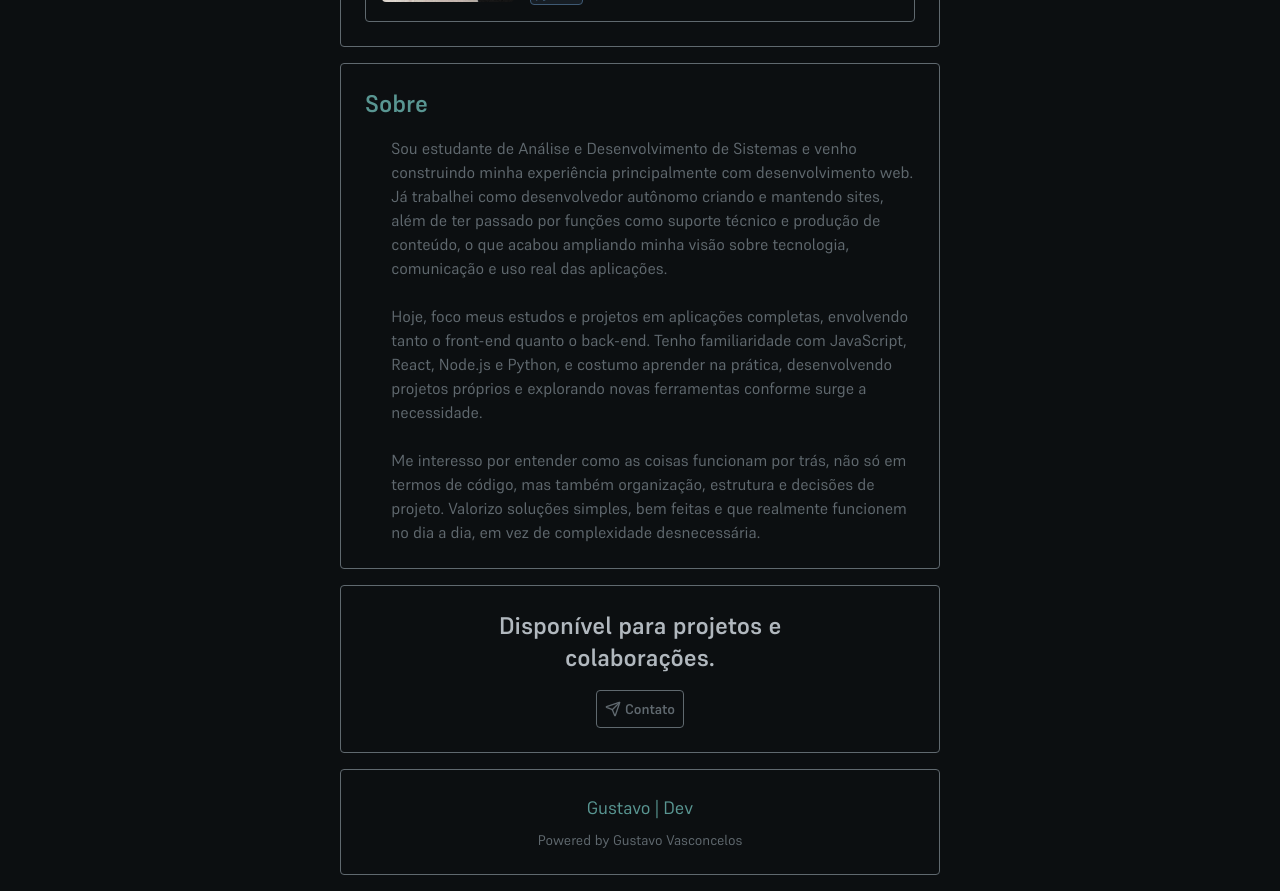
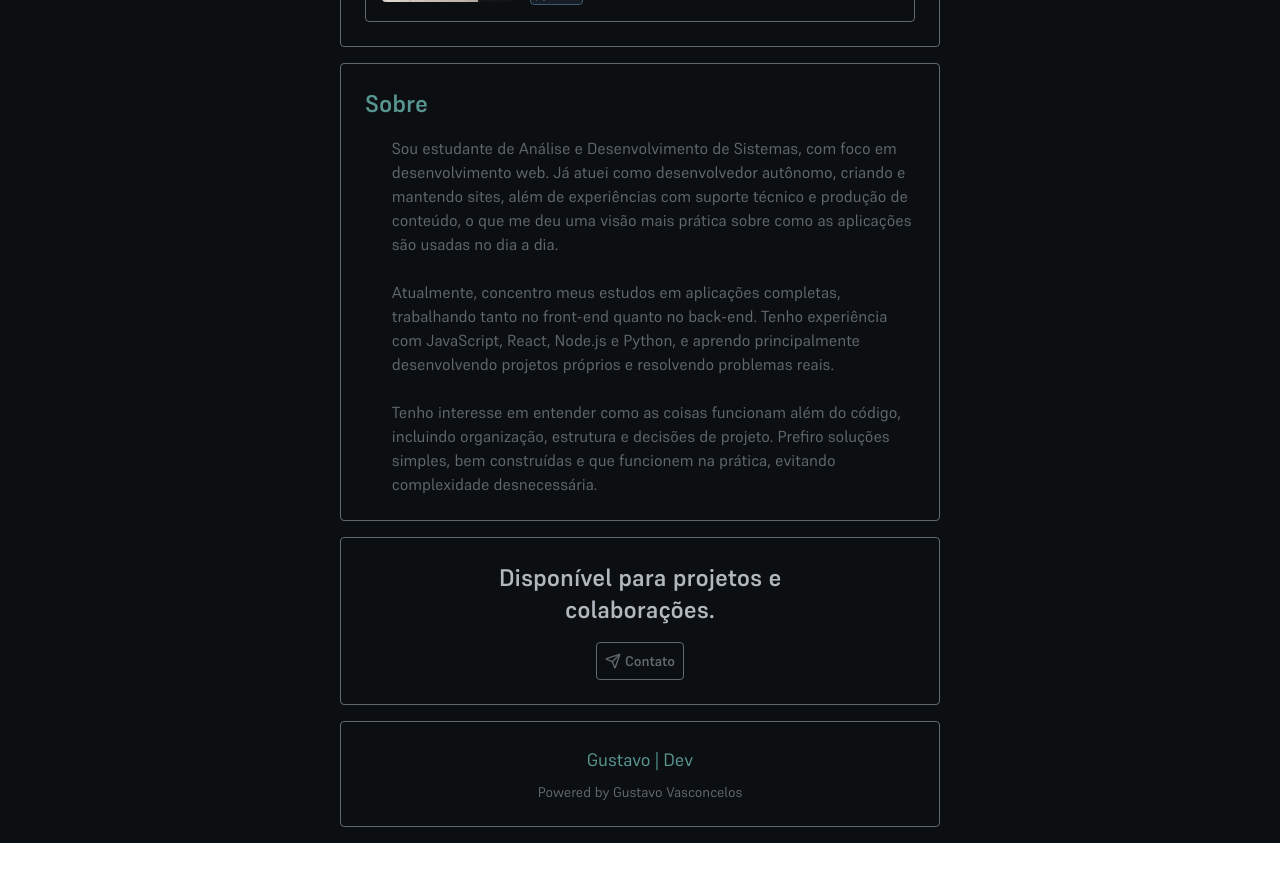
Before and after one commit to gusvsconcelos/portfolio, a React (Vite) app: page / in a window 1280 px wide. Shown: the part 1400-2291 px from the top of the page. After the commit the page ends 2243 px from the top, so only its background shows below. Built offline with nearby package versions, Linux system fonts and the light colour scheme.

Commit message:
feat: update about me content for clarity and conciseness

```diff
--- a/src/components/layout/About.tsx
+++ b/src/components/layout/About.tsx
@@ -11,27 +11,25 @@ export default function About() {
         {/*About me*/}
         <div>
           <p>
-            Sou estudante de Análise e Desenvolvimento de Sistemas e venho
-            construindo minha experiência principalmente com desenvolvimento
-            web. Já trabalhei como desenvolvedor autônomo criando e mantendo
-            sites, além de ter passado por funções como suporte técnico e
-            produção de conteúdo, o que acabou ampliando minha visão sobre
-            tecnologia, comunicação e uso real das aplicações.
+            Sou estudante de Análise e Desenvolvimento de Sistemas, com foco em
+            desenvolvimento web. Já atuei como desenvolvedor autônomo, criando e
+            mantendo sites, além de experiências com suporte técnico e produção
+            de conteúdo, o que me deu uma visão mais prática sobre como as
+            aplicações são usadas no dia a dia.
           </p>
           <br />
           <p>
-            Hoje, foco meus estudos e projetos em aplicações completas,
-            envolvendo tanto o front-end quanto o back-end. Tenho familiaridade
-            com JavaScript, React, Node.js e Python, e costumo aprender na
-            prática, desenvolvendo projetos próprios e explorando novas
-            ferramentas conforme surge a necessidade.
+            Atualmente, concentro meus estudos em aplicações completas,
+            trabalhando tanto no front-end quanto no back-end. Tenho experiência
+            com JavaScript, React, Node.js e Python, e aprendo principalmente
+            desenvolvendo projetos próprios e resolvendo problemas reais.
           </p>
           <br />
           <p>
-            Me interesso por entender como as coisas funcionam por trás, não só
-            em termos de código, mas também organização, estrutura e decisões de
-            projeto. Valorizo soluções simples, bem feitas e que realmente
-            funcionem no dia a dia, em vez de complexidade desnecessária.
+            Tenho interesse em entender como as coisas funcionam além do código,
+            incluindo organização, estrutura e decisões de projeto. Prefiro
+            soluções simples, bem construídas e que funcionem na prática,
+            evitando complexidade desnecessária.
           </p>
         </div>
       </div>
```
